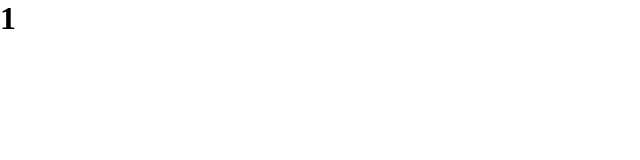
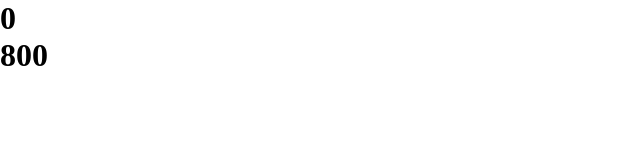
Before and after one commit to gnemek20/portfolio, a Next.js app: page / in a window 1280 px wide. Shown: the top 160 px of the page, without its empty margins (0-640 px from the left). Built offline with nearby package versions, Linux system fonts and the light colour scheme.

Commit message:
페이지에 scrollTop과 innerHeight 표시

```diff
--- a/pages/index.tsx
+++ b/pages/index.tsx
@@ -79,13 +79,16 @@ export default function Home() {
       onTouchMove={(event) => onTouchMove(event)}
     >
       <div className={styles.page}>
-        <h1>1</h1>
+        <h1>{ homeRef.current?.scrollTop }</h1>
+        <h1>{ pageInnerHeight }</h1>
       </div>
       <div className={styles.page}>
-        <h1>2</h1>
+        <h1>{ homeRef.current?.scrollTop }</h1>
+        <h1>{ pageInnerHeight }</h1>
       </div>
       <div className={styles.page}>
-        <h1>3</h1>
+        <h1>{ homeRef.current?.scrollTop }</h1>
+        <h1>{ pageInnerHeight }</h1>
       </div>
     </div>
   );
```
